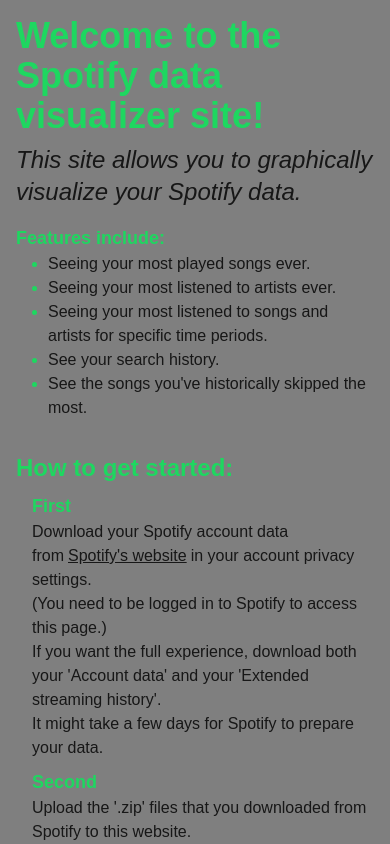
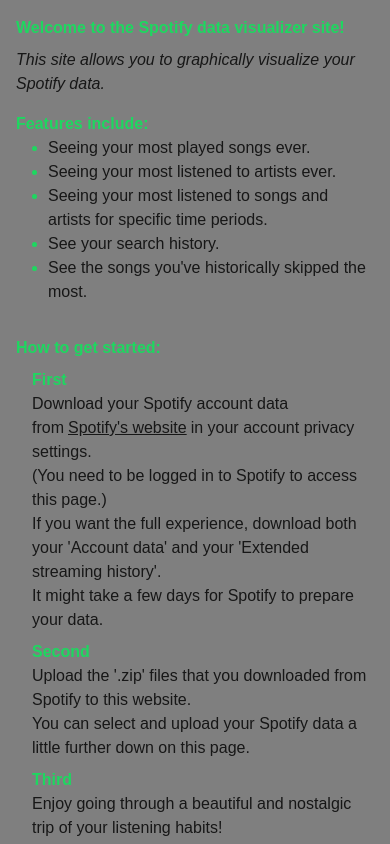
Before and after one commit to xahen/spotify-visualizer, a Next.js app: page / in a window 390 px wide. Built offline with nearby package versions, Linux system fonts and the light colour scheme.

Commit message:
more responsive design changes

```diff
--- a/src/app/components/introduction.tsx
+++ b/src/app/components/introduction.tsx
@@ -5,19 +5,21 @@
     <>
       {/* introduction */}
       <section>
-        <h1 className="text-4xl font-bold text-spotifygreen">
+        <h1 className="xl:text-4xl lg:text-2xl md:text-lxl font-bold text-spotifygreen">
           Welcome to the Spotify data visualizer site!
         </h1>
 
-        <h2 className="mt-2 text-2xl italic">
+        <h2 className="mt-2 xl:text-2xl lg:text-xl md:text-lg italic">
           This site allows you to graphically visualize your Spotify data.
         </h2>
       </section>
 
       {/* features */}
       <section className="mt-4">
-        <p className="text-lg font-bold text-spotifygreen">Features include:</p>
-        <ul className="text-base list-disc ml-8 marker:text-spotifygreen">
+        <p className="xl:text-lg lg:text-base md:text-sm font-bold text-spotifygreen">
+          Features include:
+        </p>
+        <ul className="xl:text-base lg:text-sm md:text-xs list-disc ml-8 marker:text-spotifygreen">
           <li>Seeing your most played songs ever.</li>
           <li>Seeing your most listened to artists ever.</li>
           <li>
@@ -31,12 +33,14 @@
 
       {/* instructions */}
       <section className="mt-8">
-        <h3 className="text-2xl font-bold text-spotifygreen">
+        <h3 className="xl:text-2xl lg:text-xl md:text-lg font-bold text-spotifygreen">
           How to get started:
         </h3>
 
-        <div className="mt-2 ml-4">
-          <h4 className="text-lg font-bold text-spotifygreen">First</h4>
+        <div className="xl:text-base lg:text-sm md:text-xs mt-2 ml-4">
+          <h4 className="xl:text-lg lg:text-base md:text-sm font-bold text-spotifygreen">
+            First
+          </h4>
           <p>
             Download your Spotify account data from
             <a
@@ -56,7 +60,9 @@
 
           <p>It might take a few days for Spotify to prepare your data.</p>
 
-          <h4 className="mt-2 text-lg font-bold text-spotifygreen">Second</h4>
+          <h4 className="mt-2 xl:text-lg lg:text-base md:text-sm font-bold text-spotifygreen">
+            Second
+          </h4>
           <p>
             Upload the &apos;.zip&apos; files that you downloaded from Spotify
             to this website.
@@ -66,7 +72,9 @@
             this page.
           </p>
 
-          <h4 className="mt-2 text-lg font-bold text-spotifygreen">Third</h4>
+          <h4 className="mt-2 xl:text-lg lg:text-base md:text-sm font-bold text-spotifygreen">
+            Third
+          </h4>
           <p>
             Enjoy going through a beautiful and nostalgic trip of your listening
             habits!
@@ -75,8 +83,10 @@
       </section>
 
       <section className="mt-8">
-        <h3 className="text-2xl font-bold text-spotifygreen">IMPORTANT:</h3>
-        <div className="ml-4 text-lg italic">
+        <h3 className="xl:text-2xl lg:text-xl md:text-lg font-bold text-spotifygreen">
+          IMPORTANT:
+        </h3>
+        <div className="ml-4 xl:text-lg lg:text-base md:text-sm italic">
           <p>
             Currently, only the &apos;Extended streaming history&apos; data is
             supported.
@@ -88,13 +98,13 @@
 
       {/* upload section */}
       <section className="mt-8">
-        <h3 className="text-2xl font-bold text-spotifygreen">
+        <h3 className="xl:text-2xl lg:text-xl md:text-lg font-bold text-spotifygreen">
           Upload your Spotify data:
         </h3>
 
         <ZipUpload />
       </section>
-      <section className="mt-6 text-spotifygreen flex justify-end">
+      <section className="mt-4 text-spotifygreen flex justify-end">
         <p className="text-sm mr-2">
           <span>&copy;</span> Oliver Borg
         </p>
--- a/src/app/components/overview.tsx
+++ b/src/app/components/overview.tsx
@@ -161,7 +161,7 @@
       <section className="flex flex-row m-auto">
         {/* top songs */}
         <div className="bg-spotifyblack m-2 p-4 w-[42vw] h-[45vh] rounded-3xl overflow-y-auto">
-          <h1 className="text-2xl text-center text-spotifygreen">
+          <h1 className="xl:text-4xl lg:text-2xl md:text-xl sm:text-lg text-center text-spotifygreen">
             Your top songs
           </h1>
 
@@ -176,7 +176,7 @@
 
         {/* top artists */}
         <div className="bg-spotifyblack m-2 p-4 w-[42vw] h-[45vh] rounded-3xl overflow-y-auto">
-          <h1 className="text-2xl text-center text-spotifygreen">
+          <h1 className="xl:text-4xl lg:text-2xl md:text-xl sm:text-lg text-center text-spotifygreen">
             Your top artists
           </h1>
 
@@ -201,7 +201,7 @@
               Back
             </button>
           )}
-          <h1 className="text-2xl text-center text-spotifygreen">
+          <h1 className="xl:text-4xl lg:text-2xl md:text-xl sm:text-lg text-center text-spotifygreen">
             Your total listening time
           </h1>
         </div>
@@ -214,7 +214,7 @@
         {/* fairly convoluted implementation */}
         {/* renders total listening time with all factors accounted for */}
         <div className="relative">
-          <h2 className="text-lg mt-1 text-center text-spotifygreen">
+          <h2 className="xl:text-xl lg:text-lg md:text-base sm:text-xs mt-1 text-center text-spotifygreen">
             {years > 0
               ? years > 1
                 ? years + " years"
--- a/src/app/components/upload.tsx
+++ b/src/app/components/upload.tsx
@@ -39,7 +39,7 @@
               router
             )
           }
-          className="p-2 w-fit border-2 border-spotifygreen"
+          className="p-2 w-fit border-2 border-spotifygreen xl:text-base lg:text-sm md:text-xs"
         />
       </div>
     </div>
```
